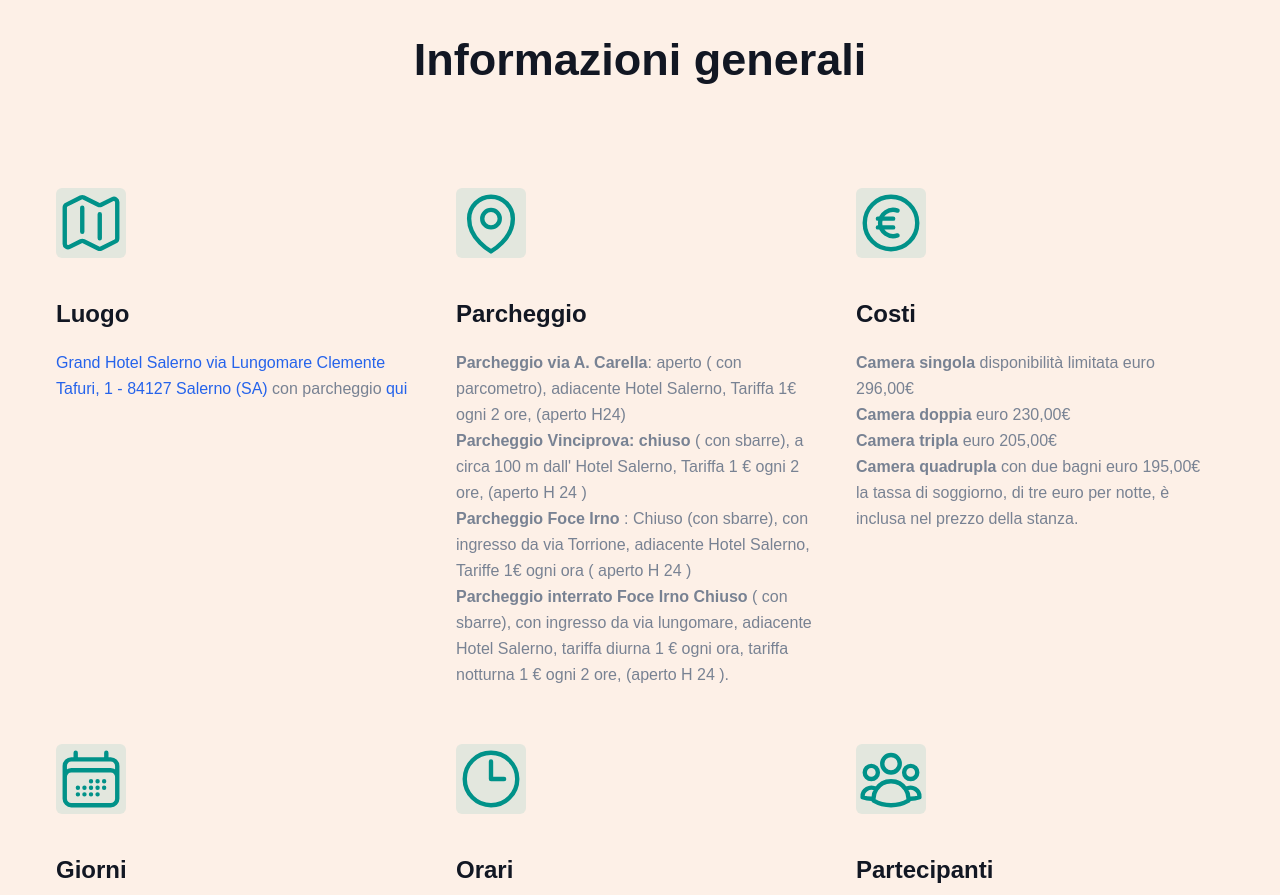
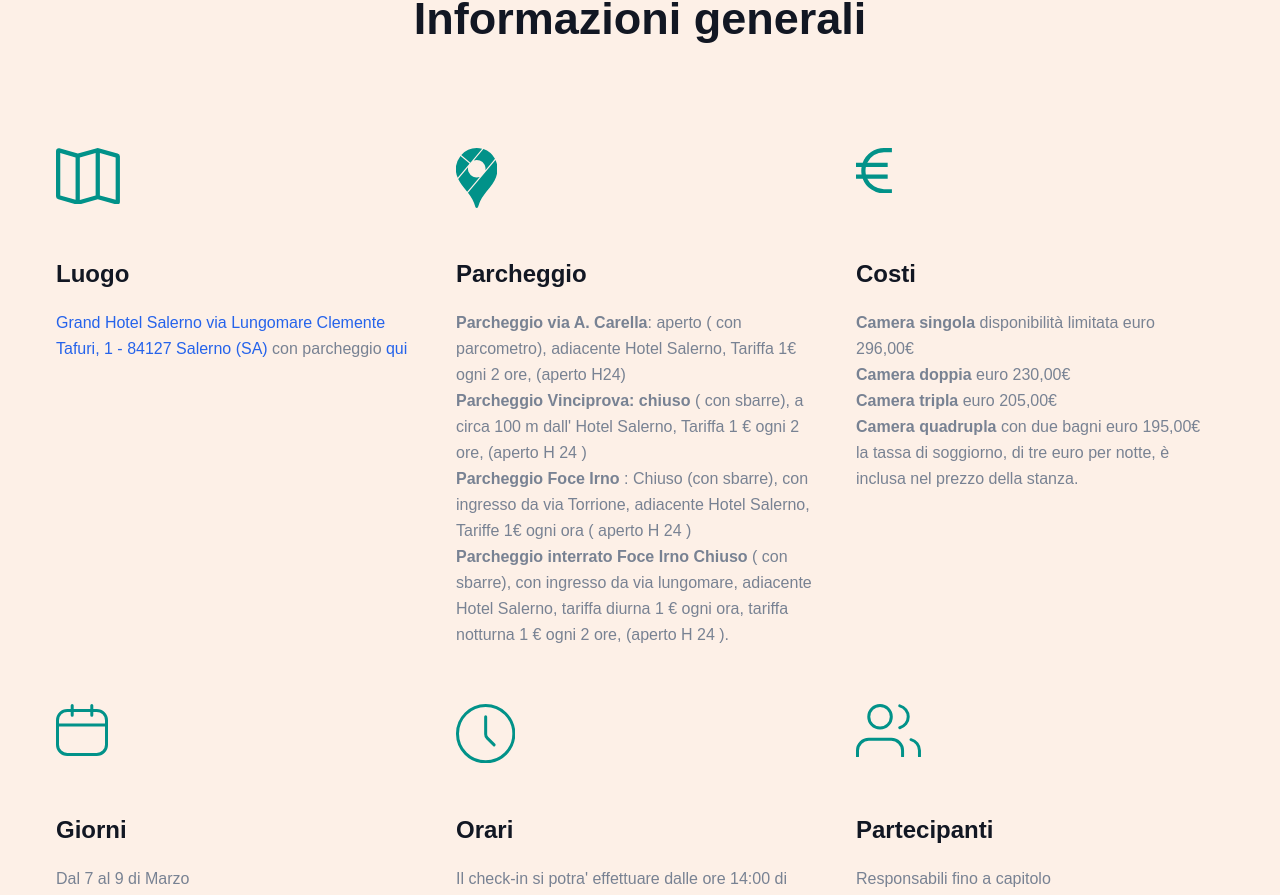
Before and after one commit to upalatucci/corso-uomini, a Next.js app: page / in a window 1280 px wide. Shown: the part 1902-2797 px from the top of the page. Built offline with nearby package versions, Linux system fonts and the light colour scheme; no server answers; the database is empty; sample sign-in values are in the browser's storage.

Commit message:
new icons

```diff
--- a/components/Features/SingleFeature.tsx
+++ b/components/Features/SingleFeature.tsx
@@ -5,7 +5,7 @@ const SingleFeature = ({ feature }: { feature: Feature }) => {
   return (
     <div className="w-full">
       <div className="wow fadeInUp" data-wow-delay=".15s">
-        <div className="mb-10 h-[70px] w-[70px] items-center justify-center rounded-md bg-primary bg-opacity-10 text-primary">
+        <div className="mb-10 h-[70px] w-[70px] items-center justify-center rounded-md  text-primary">
           {icon}
         </div>
         <h3 className="mb-5 text-xl font-bold text-black sm:text-2xl lg:text-xl xl:text-2xl">
--- a/components/Features/featuresData.tsx
+++ b/components/Features/featuresData.tsx
@@ -1,19 +1,24 @@
 import { Feature } from "@/types/feature";
-import {
-  BanknotesIcon,
-  CalendarDaysIcon,
-  ClockIcon,
-  CurrencyEuroIcon,
-  EnvelopeIcon,
-  MapIcon,
-  MapPinIcon,
-  UserGroupIcon,
-} from "@heroicons/react/24/outline";
 
 const featuresData: Feature[] = [
   {
     id: 1,
-    icon: <MapIcon />,
+    icon: (
+      <svg
+        xmlns="http://www.w3.org/2000/svg"
+        width="63.924"
+        height="56.899"
+        viewBox="0 0 63.924 56.899"
+      >
+        <path
+          id="Icon_core-map"
+          data-name="Icon core-map"
+          d="M62.714,8.877,42.889,3.332l-19.883,5.6L4.515,3.687A2.663,2.663,0,0,0,1.125,6.25V51.609a3.209,3.209,0,0,0,2.324,3.075L23,60.23l19.892-5.6,18.775,5.252a2.663,2.663,0,0,0,3.381-2.566V11.955a3.207,3.207,0,0,0-2.335-3.078ZM20.7,55.148,5.387,50.8V8.364L20.7,12.709ZM40.76,50.8l-15.8,4.45V12.808l15.8-4.45Zm20.027,4.407L45.021,50.8V8.353l15.766,4.41Z"
+          transform="translate(-1.125 -3.332)"
+          fill="#019289"
+        />
+      </svg>
+    ),
     title: "Luogo",
     paragraphHTML: `<a class='text-blue-600 hover:underline' target='_blank' href='https://www.google.com/maps/place/Grand+Hotel+Salerno/@40.6725175,14.7733016,17z/data=!3m1!4b1!4m9!3m8!1s0x133bc246d5b3550b:0x14eeac8b514c5197!5m2!4m1!1i2!8m2!3d40.6725135!4d14.7758765!16s%2Fg%2F1tj5515h?entry=ttu&g_ep=EgoyMDI0MTIxMS4wIKXMDSoASAFQAw%3D%3D'>
        Grand Hotel Salerno via Lungomare Clemente Tafuri, 1 - 84127 Salerno (SA)
@@ -21,7 +26,22 @@ const featuresData: Feature[] = [
   },
   {
     id: 10,
-    icon: <MapPinIcon />,
+    icon: (
+      <svg
+        xmlns="http://www.w3.org/2000/svg"
+        width="41.497"
+        height="60"
+        viewBox="0 0 41.497 60"
+      >
+        <path
+          id="Icon_simple-googlemaps"
+          data-name="Icon simple-googlemaps"
+          d="M45.117,12c3.03,6.52,2.343,14.195-1.013,20.432-2.752,5.117-6.86,9.35-10.245,14.035a37.536,37.536,0,0,0-4.172,6.817c-.353.813-.658,1.645-.958,2.48s-.56,1.682-.85,2.52c-.272.785-.59,1.71-1.568,1.717h-.017c-1.165,0-1.448-1.325-1.737-2.217A37.294,37.294,0,0,0,22.01,51.47a53.175,53.175,0,0,0-4.475-6.677ZM17.662,19.263,7.765,31.03c1.81,3.85,4.553,7.157,7.178,10.45.617.775,1.235,1.555,1.843,2.34l12.46-14.812-.072.025a8.862,8.862,0,0,1-10.98-4.967,8.443,8.443,0,0,1-.522-1.79,8.858,8.858,0,0,1-.01-3l0-.017ZM10.03,7.873l-.008.01A22.217,22.217,0,0,0,7.23,29.807L19.192,15.585l-.145-.125L10.03,7.873ZM32.952,1.09,23.357,12.5q.033-.014.068-.025a8.862,8.862,0,0,1,10.55,4.065,8.011,8.011,0,0,1,.943,2.612,8.863,8.863,0,0,1,.03,3.05l-.007.04,9.59-11.4A20.955,20.955,0,0,0,32.975,1.1l-.022-.008ZM19.965,14.67,31.7.713l-.118-.03A20.775,20.775,0,0,0,26.265,0,21.1,21.1,0,0,0,10.842,6.915l-.04.045,9.163,7.71Z"
+          transform="translate(-5.55)"
+          fill="#019289"
+        />
+      </svg>
+    ),
     title: "Parcheggio",
     paragraphHTML: `<strong>Parcheggio via A. Carella</strong>: aperto ( con parcometro), adiacente Hotel Salerno, Tariffa 1€ ogni 2 ore, (aperto H24)<br />
 <strong>Parcheggio Vinciprova: chiuso  </strong>( con sbarre), a circa 100 m dall' Hotel Salerno, Tariffa 1 € ogni 2 ore, (aperto H 24 )<br />
@@ -32,7 +52,22 @@ Chiuso (con sbarre), con ingresso da via Torrione, adiacente Hotel Salerno, Tari
 
   {
     id: 4,
-    icon: <CurrencyEuroIcon />,
+    icon: (
+      <svg
+        xmlns="http://www.w3.org/2000/svg"
+        width="35.918"
+        height="45.425"
+        viewBox="0 0 35.918 45.425"
+      >
+        <path
+          id="Icon_core-euro"
+          data-name="Icon core-euro"
+          d="M35.307,10.413H43.23V6.188H35.307a22.75,22.75,0,0,0-21.286,14.79H7.313V25.2H12.9a22.736,22.736,0,0,0,0,7.395H7.313v4.226h6.709a22.75,22.75,0,0,0,21.286,14.79h7.923V47.387H35.307a18.51,18.51,0,0,1-16.7-10.564H39V32.6H17.192a18.574,18.574,0,0,1,0-7.395H39V20.977h-20.4a18.51,18.51,0,0,1,16.7-10.564Z"
+          transform="translate(-7.313 -6.188)"
+          fill="#019289"
+        />
+      </svg>
+    ),
     title: "Costi",
     paragraphHTML: `<strong>Camera singola</strong> disponibilità limitata euro 296,00€ <br/>
   <strong>Camera doppia</strong> euro 230,00€ <br/>
@@ -42,27 +77,181 @@ Chiuso (con sbarre), con ingresso da via Torrione, adiacente Hotel Salerno, Tari
   },
   {
     id: 2,
-    icon: <CalendarDaysIcon />,
+    icon: (
+      <svg
+        xmlns="http://www.w3.org/2000/svg"
+        width="52"
+        height="52"
+        viewBox="0 0 52 52"
+      >
+        <g
+          id="Icon_akar-calendar"
+          data-name="Icon akar-calendar"
+          transform="translate(-1.5 -1.5)"
+        >
+          <path
+            id="Tracciato_62"
+            data-name="Tracciato 62"
+            d="M12.8,6H42.2A9.8,9.8,0,0,1,52,15.8V40.3a9.8,9.8,0,0,1-9.8,9.8H12.8A9.8,9.8,0,0,1,3,40.3V15.8A9.8,9.8,0,0,1,12.8,6Z"
+            transform="translate(0 1.9)"
+            fill="none"
+            stroke="#019289"
+            stroke-linecap="round"
+            stroke-linejoin="round"
+            stroke-width="3"
+          />
+          <path
+            id="Tracciato_63"
+            data-name="Tracciato 63"
+            d="M17.7,3v9.8M37.3,3v9.8M3,22.6H52"
+            fill="none"
+            stroke="#019289"
+            stroke-linecap="round"
+            stroke-linejoin="round"
+            stroke-width="3"
+          />
+        </g>
+      </svg>
+    ),
     title: "Giorni",
     paragraph: "Dal 7 al 9 di Marzo",
   },
   {
     id: 8,
-    icon: <ClockIcon />,
+    icon: (
+      <svg
+        xmlns="http://www.w3.org/2000/svg"
+        width="59.341"
+        height="59.341"
+        viewBox="0 0 59.341 59.341"
+      >
+        <g
+          id="Icon_akar-clock"
+          data-name="Icon akar-clock"
+          transform="translate(1.5 1.5)"
+        >
+          <path
+            id="Tracciato_64"
+            data-name="Tracciato 64"
+            d="M59.341,31.171A28.171,28.171,0,1,1,31.171,3,28.171,28.171,0,0,1,59.341,31.171Z"
+            transform="translate(-3 -3)"
+            fill="none"
+            stroke="#019289"
+            stroke-linecap="round"
+            stroke-linejoin="round"
+            stroke-width="3"
+          />
+          <path
+            id="Tracciato_65"
+            data-name="Tracciato 65"
+            d="M26.451,37.171l-6.8-6.8A5.634,5.634,0,0,1,18,26.387V9"
+            transform="translate(10.171 2.268)"
+            fill="none"
+            stroke="#019289"
+            stroke-linecap="round"
+            stroke-linejoin="round"
+            stroke-width="3"
+          />
+        </g>
+      </svg>
+    ),
     title: "Orari",
     paragraphHTML:
       "Il check-in si potra' effettuare dalle ore 14:00 di venerdi' 7 - il corso iniziera' alle ore 15 e terminera' alle ore 12 di domenica 9.",
   },
   {
     id: 3,
-    icon: <UserGroupIcon />,
+    icon: (
+      <svg
+        xmlns="http://www.w3.org/2000/svg"
+        width="64.975"
+        height="53.707"
+        viewBox="0 0 64.975 53.707"
+      >
+        <g
+          id="Icon_feather-users"
+          data-name="Icon feather-users"
+          transform="translate(1.5 1.5)"
+        >
+          <path
+            id="Tracciato_66"
+            data-name="Tracciato 66"
+            d="M46.573,39.4V33.768A11.268,11.268,0,0,0,35.3,22.5H12.768A11.268,11.268,0,0,0,1.5,33.768V39.4"
+            transform="translate(-1.5 11.305)"
+            fill="none"
+            stroke="#019289"
+            stroke-linecap="round"
+            stroke-linejoin="round"
+            stroke-width="3"
+          />
+          <path
+            id="Tracciato_67"
+            data-name="Tracciato 67"
+            d="M30.037,15.768A11.268,11.268,0,1,1,18.768,4.5,11.268,11.268,0,0,1,30.037,15.768Z"
+            transform="translate(3.768 -4.5)"
+            fill="none"
+            stroke="#019289"
+            stroke-linecap="round"
+            stroke-linejoin="round"
+            stroke-width="3"
+          />
+          <path
+            id="Tracciato_68"
+            data-name="Tracciato 68"
+            d="M43.719,55.036V49.4a11.268,11.268,0,0,0-8.451-10.9M24,4.7a11.268,11.268,0,0,1,0,21.832"
+            transform="translate(18.256 -4.329)"
+            fill="none"
+            stroke="#019289"
+            stroke-linecap="round"
+            stroke-linejoin="round"
+            stroke-width="3"
+          />
+        </g>
+      </svg>
+    ),
     title: "Partecipanti",
     paragraph: "Responsabili fino a capitolo",
   },
 
   {
     id: 5,
-    icon: <BanknotesIcon className="fill-current" />,
+    icon: (
+      <svg
+        xmlns="http://www.w3.org/2000/svg"
+        width="59.341"
+        height="48.073"
+        viewBox="0 0 59.341 48.073"
+      >
+        <g
+          id="Icon_akar-credit-card"
+          data-name="Icon akar-credit-card"
+          transform="translate(1.5 1.5)"
+        >
+          <path
+            id="Tracciato_69"
+            data-name="Tracciato 69"
+            d="M8.634,6H53.707a5.634,5.634,0,0,1,5.634,5.634v33.8a5.634,5.634,0,0,1-5.634,5.634H8.634A5.634,5.634,0,0,1,3,45.439v-33.8A5.634,5.634,0,0,1,8.634,6Z"
+            transform="translate(-3 -6)"
+            fill="none"
+            stroke="#019289"
+            stroke-linecap="round"
+            stroke-linejoin="round"
+            stroke-width="3"
+          />
+          <path
+            id="Tracciato_70"
+            data-name="Tracciato 70"
+            d="M24.585,16.362A7.871,7.871,0,0,0,18.548,13.5,8.258,8.258,0,0,0,10.5,21.951,8.258,8.258,0,0,0,18.548,30.4a7.866,7.866,0,0,0,6.037-2.862m14.085-5.589A8.258,8.258,0,0,1,30.622,30.4a8.257,8.257,0,0,1-8.048-8.451A8.257,8.257,0,0,1,30.622,13.5,8.258,8.258,0,0,1,38.671,21.951Z"
+            transform="translate(3.585 0.585)"
+            fill="none"
+            stroke="#019289"
+            stroke-linecap="round"
+            stroke-linejoin="round"
+            stroke-width="3"
+          />
+        </g>
+      </svg>
+    ),
     title: "Metodo di pagamento",
     paragraphHTML: `Bonifico bancario <strong>entro il 10 Febbraio</strong> <br/>
     intestato a: Dapro Viaggi Tour Operator Sas <br>
@@ -73,7 +262,43 @@ Chiuso (con sbarre), con ingresso da via Torrione, adiacente Hotel Salerno, Tari
 
   {
     id: 6,
-    icon: <EnvelopeIcon />,
+    icon: (
+      <svg
+        xmlns="http://www.w3.org/2000/svg"
+        width="60.519"
+        height="48.073"
+        viewBox="0 0 60.519 48.073"
+      >
+        <g
+          id="Icon_feather-mail"
+          data-name="Icon feather-mail"
+          transform="translate(2.089 1.5)"
+        >
+          <path
+            id="Tracciato_71"
+            data-name="Tracciato 71"
+            d="M8.634,6H53.707a5.651,5.651,0,0,1,5.634,5.634v33.8a5.651,5.651,0,0,1-5.634,5.634H8.634A5.651,5.651,0,0,1,3,45.439v-33.8A5.651,5.651,0,0,1,8.634,6Z"
+            transform="translate(-3 -6)"
+            fill="none"
+            stroke="#019289"
+            stroke-linecap="round"
+            stroke-linejoin="round"
+            stroke-width="3"
+          />
+          <path
+            id="Tracciato_72"
+            data-name="Tracciato 72"
+            d="M59.341,9,31.171,28.719,3,9"
+            transform="translate(-3 -3.366)"
+            fill="none"
+            stroke="#019289"
+            stroke-linecap="round"
+            stroke-linejoin="round"
+            stroke-width="3"
+          />
+        </g>
+      </svg>
+    ),
     title: "Contatti",
     paragraphHTML: `Per chiarimenti e/o informazioni scrivere al comitato del corso:
                 <a class='text-blue-600 hover:underline' target='_blank' href="mailto:corso.uomini@sgi-italia.org">
--- a/components/Header/index.tsx
+++ b/components/Header/index.tsx
@@ -32,7 +32,7 @@ const Header = () => {
               <div>
                 <nav
                   className={
-                    "navbar w-full right-0 z-[100] rounded border-[.5px] border-body-color/50  px-6 py-2 duration-300  md:visible md:static md:w-auto md:border-none md:!bg-transparent md:p-0 md:opacity-100 visibility top-md-full fixed md:block left-0 bottom-0 md:left-auto md:bottom-auto h-20 md:h-auto"
+                    "navbar w-full bg-defaultBg right-0 z-[100] rounded border-[.5px] border-body-color/50  px-6 py-2 duration-300  md:visible md:static md:w-auto md:border-none md:!bg-transparent md:p-0 md:opacity-100 visibility top-md-full fixed md:block left-0 bottom-0 md:left-auto md:bottom-auto h-20 md:h-auto"
                   }
                 >
                   <ul className="flex w-full justify-around md:justify-start md:space-x-12">
@@ -40,7 +40,7 @@ const Header = () => {
                       <li key={menuItem.id} className="group relative">
                         <Link
                           href={menuItem.path}
-                          className={`flex flex-col py-2 text-base md:mr-0 md:inline-flex md:px-0 md:py-6 ${
+                          className={`flex flex-col py-2 text-xs md:mr-0 md:inline-flex md:px-0 md:py-6 ${
                             usePathName === menuItem.path
                               ? "text-primary "
                               : "text-dark hover:text-primary "
```
Also changed, not shown: components/Hero/index.tsx (+1 -12 lines).
